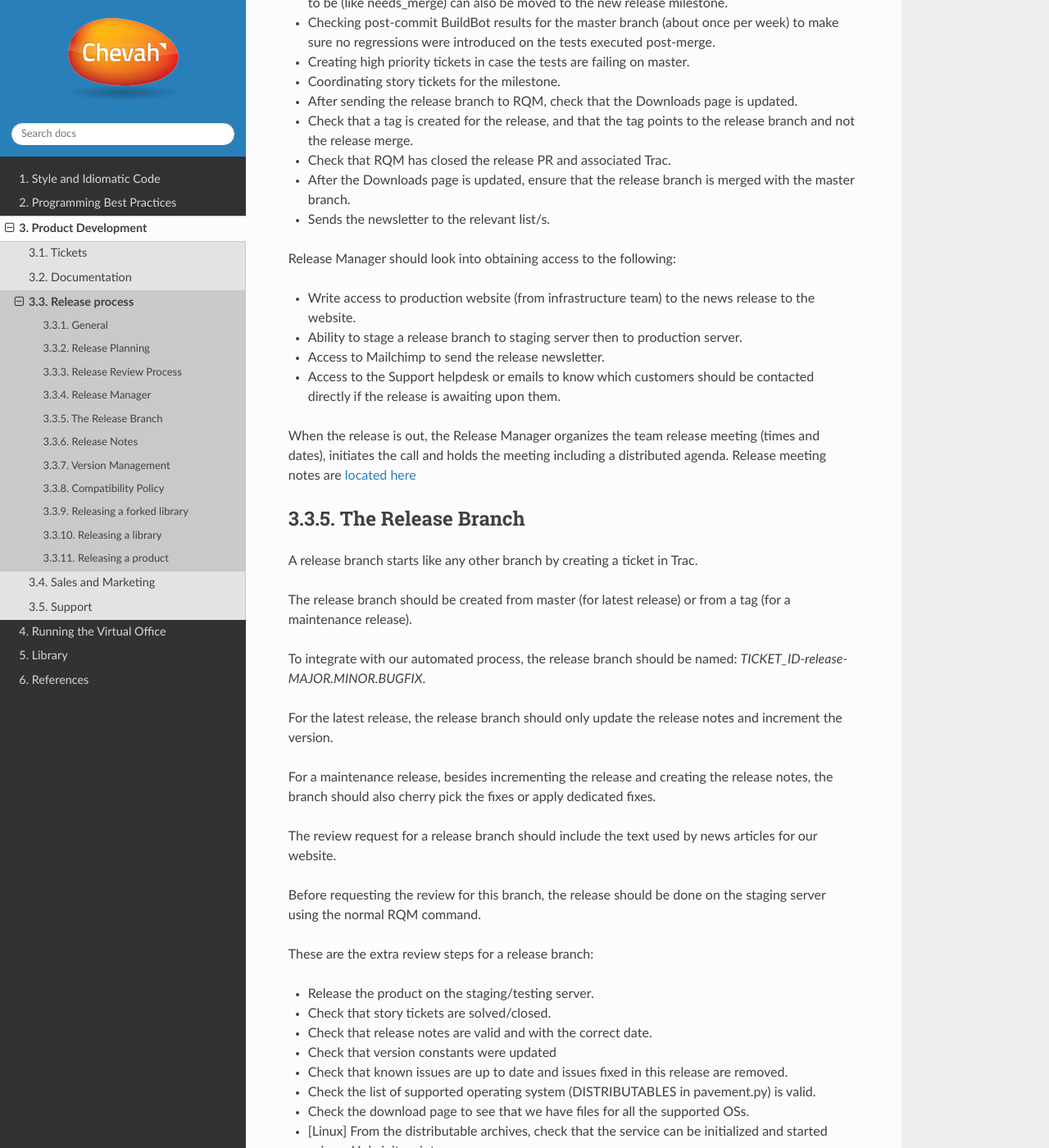
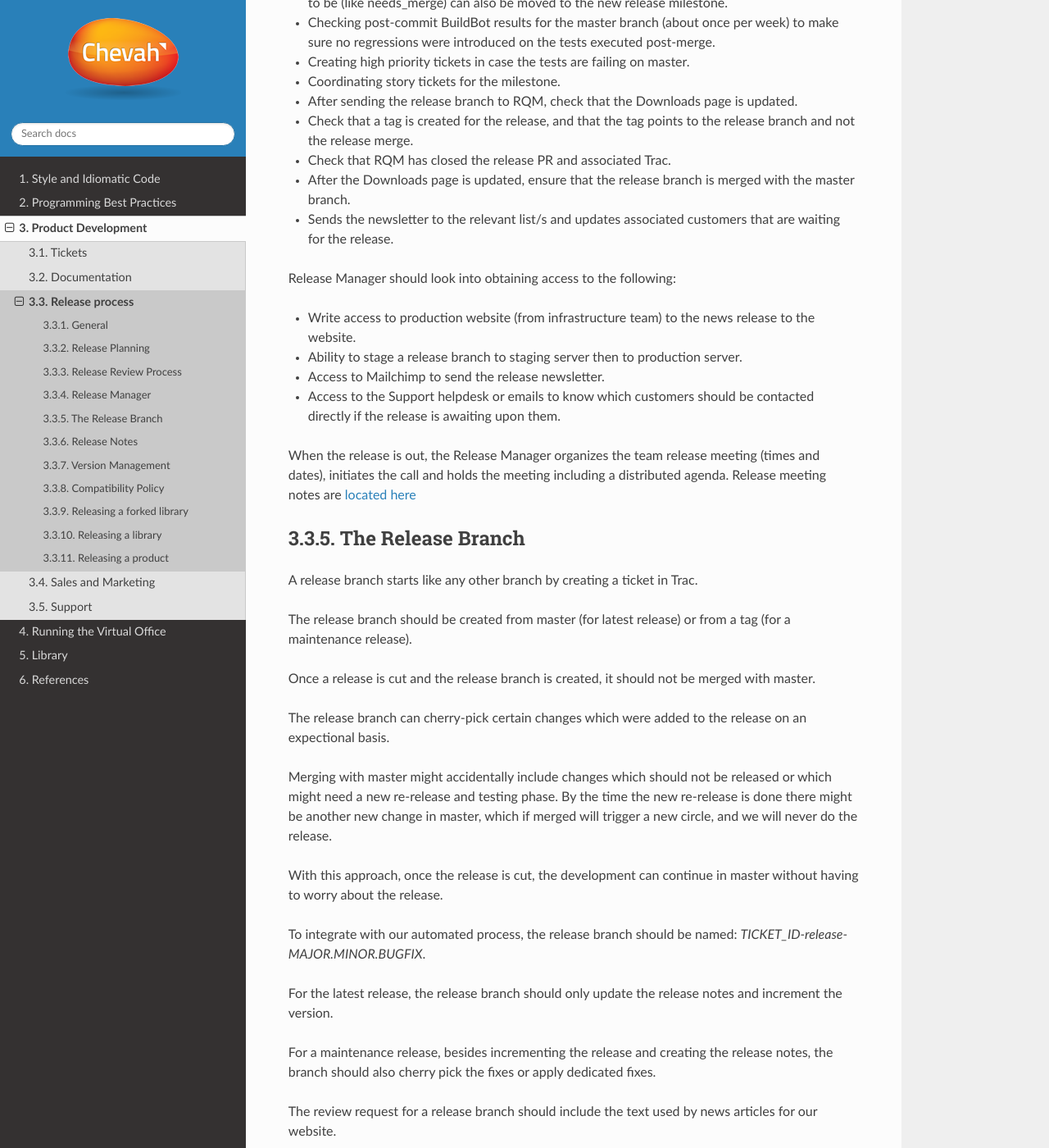
Before and after one commit to chevah/geck, a Sphinx documentation site: the page built from docs/product/release.rst, in a window 1280 px wide and 1400 px high, scrolled down 1964 px. Shown: the whole window at 82% size. Built offline with Sphinx 7.4.7 and the Read the Docs theme 2.0.0, drawn with Linux system fonts in a browser that asks for light colours; some of the changed text lies outside the part shown.

Commit message:
Update with new notes for the release process. (#68)
* Add extra notes of release process.
* After review with feedback as of Dec 14 2017.

```diff
--- a/docs/product/release.rst
+++ b/docs/product/release.rst
@@ -89,7 +90,8 @@
 * Check that RQM has closed the release PR and associated Trac.
 * After the Downloads page is updated, ensure that the release branch is merged
   with the master branch.
-* Sends the newsletter to the relevant list/s.
+* Sends the newsletter to the relevant list/s and updates associated customers
+  that are waiting for the release.
 
 Release Manager should look into obtaining access to the following:
 
@@ -114,6 +116,21 @@
 
 The release branch should be created from master (for latest release) or
 from a tag (for a maintenance release).
+
+Once a release is cut and the release branch is created, it should not be
+merged with master.
+
+The release branch can cherry-pick certain changes which were added to the
+release on an expectional basis.
+
+Merging with master might accidentally include changes which should not be
+released or which might need a new re-release and testing phase.
+By the time the new re-release is done there might be another new change in
+master, which if merged will trigger a new circle, and we will never do the
+release.
+
+With this approach, once the release is cut, the development can continue in
+master without having to worry about the release.
 
 To integrate with our automated process, the release branch should be named:
 `TICKET_ID-release-MAJOR.MINOR.BUGFIX`.
```
Also changed, not shown: other parts of docs/product/release.rst (+2 -1 lines).
